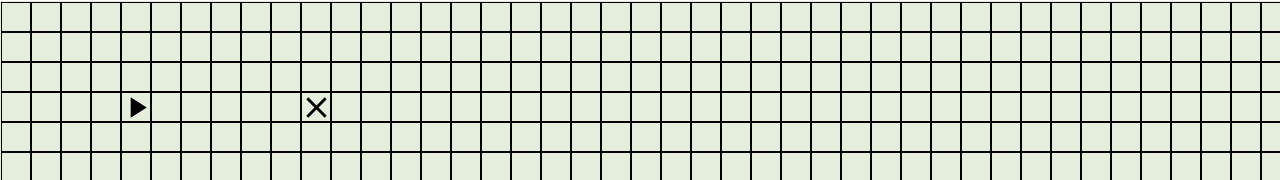
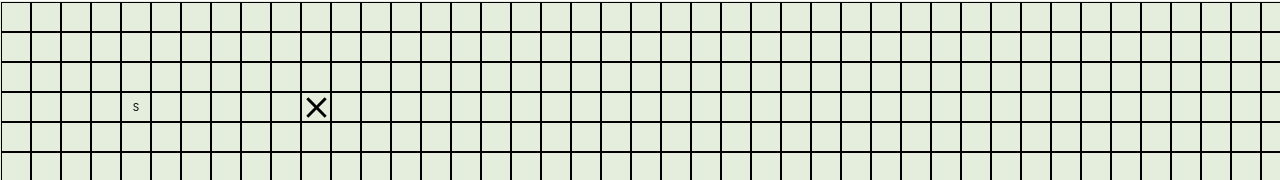
Before and after one commit to danielReineborn/pathfind-experiment, a React (Create React App) app: page / in a window 1280 px wide. Shown: the part 154-334 px from the top of the page. Built offline with nearby package versions, Linux system fonts and the light colour scheme.

Commit message:
changed to useReducer, added drag and drop, dnd needs more work. Need to clean code.

```diff
--- a/src/Component/Grid.js
+++ b/src/Component/Grid.js
@@ -1,7 +1,8 @@
-import React, { useState, useEffect } from "react";
-import { makeGrid, startEndVertex, findPath2, returnShortestPath, showPath } from "../Utils";
+import React, { useState, useReducer } from "react";
 import styled from "styled-components";
 
+import reducer from "../Reducers";
+import { makeGrid, startEndVertex, findPath2, returnShortestPath, showPath } from "../Utils";
 import Node from "./Node";
 
 const Container = styled.section`
@@ -26,6 +27,14 @@ export default function Grid({ start, end, x, y, handleVertex, firstGrid }) {
 
   const [grid, updateGrid] = useState(firstGrid);
 
+  const [state, dispatch] = useReducer(reducer, {
+    grid: firstGrid,
+    start: start,
+    end: end,
+  })
+
+
+
   /* useEffect(() => {
 
     let grid = makeGrid(x, y);
@@ -40,12 +49,12 @@ export default function Grid({ start, end, x, y, handleVertex, firstGrid }) {
     console.log(grid[e.target.id]);
 
     handleVertex(e);
-    let newGrid = startEndVertex(x, y, start, end);
+    let newGrid = startEndVertex(x, y, state.start, state.end);
     updateGrid(newGrid);
   }
 
   function runPathFinder() {
-    let endId = findPath2(grid, start);
+    let endId = findPath2(grid, state.start);
 
 
     let path = returnShortestPath(grid, endId);
@@ -58,15 +67,27 @@ export default function Grid({ start, end, x, y, handleVertex, firstGrid }) {
     updateGrid(visualGrid);
   }
 
+  function updater(newStart) {
+    if (grid[start].start === grid[newStart].start) return;
+
+    let newGrid = [...grid];
+    newGrid[start].start = false;
+    newGrid[newStart].start = true;
+    updateGrid(newGrid);
+
+  }
+
   return (
     <>
 
       <Container x={x} y={y} className="gridCont">
-        {grid.map((node, i) => {
+        {state.grid.map((node, i) => {
           return <Node
             handleClick={onClick}
+            dispatch={dispatch}
             node={node}
             key={i}
+            updateStart={updater}
           />
         })}
         <button className="pathfinder" onClick={runPathFinder}>Start pathfinding!</button>
--- a/src/Component/Node.js
+++ b/src/Component/Node.js
@@ -17,19 +17,69 @@ const Wrapper = styled.div`
 
 `
 
-export default function Node({ handleClick, node }) {
+export default function Node({ handleClick, node, dispatch }) {
 
   function onClick(e) {
     console.log(e.target.id);
     handleClick(e);
   }
 
+  function handleDrop(e) {
+    e.preventDefault();
+    let start = e.dataTransfer.getData("start");
+    let end = e.dataTransfer.getData("end");
+    console.log("start", start, "end", end);
+    if (start) {
+      dispatch({ type: "newStart", newStart: e.target.id });
+    } else {
+      dispatch({ type: "newEnd", newEnd: e.target.id })
+    }
+  }
+
+  function allowDrag(e) {
+    e.preventDefault();
+
+  }
+
+  function handleDrag(e) {
+
+    if (node.start) e.dataTransfer.setData("start", e.target.id);
+    if (node.end) e.dataTransfer.setData("end", e.target.id);
+
+    console.log(e.dataTransfer);
+
+  }
+
+  function handleDragLeave(e) {
+    e.preventDefault();
+
+  }
+
+
+
   return (
     <Wrapper node={node}
-      onClick={onClick}
+      /* onClick={onClick} */
       id={node.via}
+
+      onDragOver={allowDrag}
+      onDrop={handleDrop}
+
     >
-      {node.start ? <PlayArrowIcon fontSize="large" /> : node.end ? <ClearIcon fontSize="large" /> : null}
+      {node.start ? <p
+        draggable="true"
+        onDragStart={handleDrag}
+        fontSize="large"
+        id={node.id}
+        onClick={(e) => console.log(e.target)}
+      >S</p> :
+        node.end ? <ClearIcon
+          draggable="true"
+          onDragStart={handleDrag}
+          fontSize="large"
+          id={node.id}
+        /> :
+          null}
     </Wrapper>
   )
 }
--- /dev/null
+++ b/src/Reducers/index.js
@@ -0,0 +1,17 @@
+export default function reducer(state, action) {
+  let newGrid = [...state.grid];
+  switch (action.type) {
+    case "newStart":
+      newGrid[state.start].start = false;
+      newGrid[action.newStart].start = true;
+      return { ...state, grid: newGrid, start: action.newStart };
+
+    case "newEnd":
+      /* let newGrid = [...state.grid]; */
+      newGrid[state.end].end = false;
+      newGrid[action.newEnd].end = true;
+      return { ...state, grid: newGrid, end: action.newEnd };
+    default:
+      return state;
+  }
+}
```
